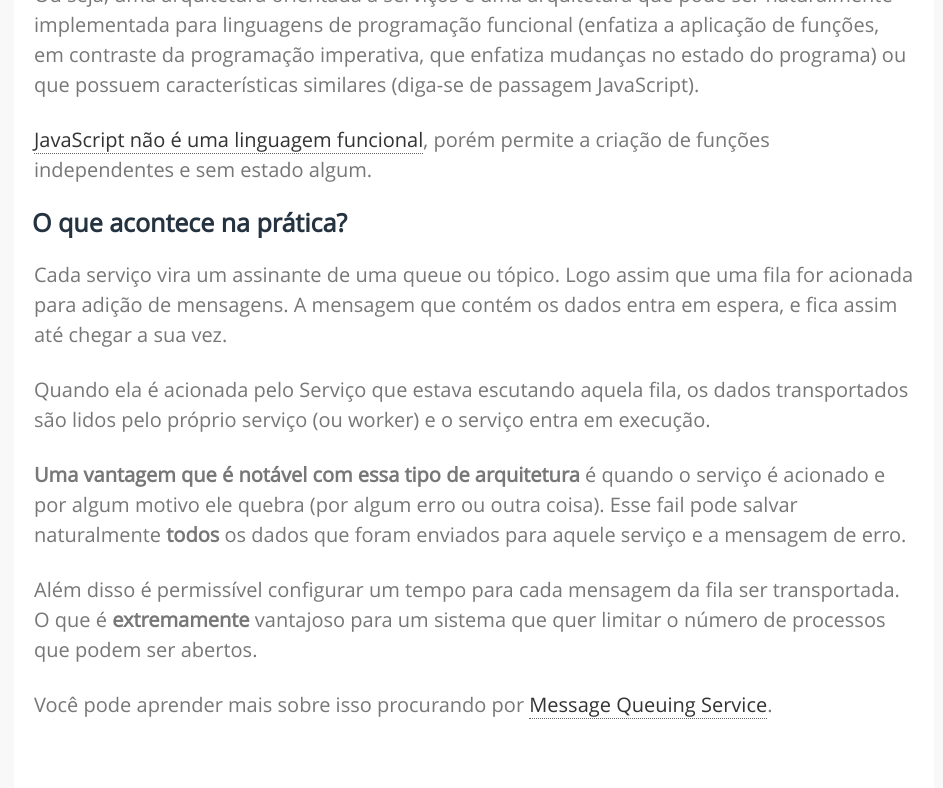
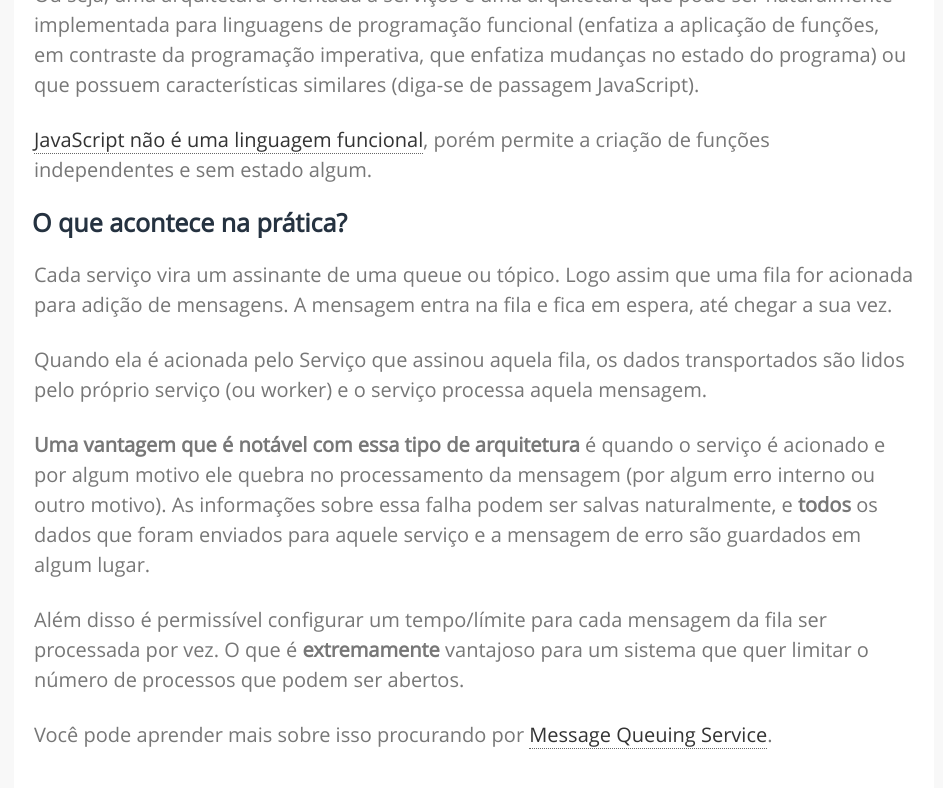
Before and after one commit to raphamorim/raphamorim.github.com, a Jekyll site: the page built from _posts/2015-08-2-redesenhando-sua-arquitetura-com-queues-workers-services.md, in a window 1280 px wide and 900 px high, scrolled down 2368 px. Shown: the top 788 px of the window, without its empty margins (166-1109 px from the left). Built offline with Jekyll 4.4.1, drawn with Linux system fonts in a browser that asks for light colours; comment, search, counter and statistics services are not loaded.

Commit message:
mudanças no artigo

```diff
--- a/_posts/2015-08-2-redesenhando-sua-arquitetura-com-queues-workers-services.md
+++ b/_posts/2015-08-2-redesenhando-sua-arquitetura-com-queues-workers-services.md
@@ -45,12 +45,12 @@ Ou seja, uma arquitetura orientada a serviços é uma arquitetura que pode ser n
 
 ## O que acontece na prática?
 
-Cada serviço vira um assinante de uma queue ou tópico. Logo assim que uma fila for acionada para adição de mensagens. A mensagem que contém os dados entra em espera, e fica assim até chegar a sua vez.
+Cada serviço vira um assinante de uma queue ou tópico. Logo assim que uma fila for acionada para adição de mensagens. A mensagem entra na fila e fica em espera, até chegar a sua vez.
 
-Quando ela é acionada pelo Serviço que estava escutando aquela fila, os dados transportados são lidos pelo próprio serviço (ou worker) e o serviço entra em execução.
+Quando ela é acionada pelo Serviço que assinou aquela fila, os dados transportados são lidos pelo próprio serviço (ou worker) e o serviço processa aquela mensagem.
 
-**Uma vantagem que é notável com essa tipo de arquitetura** é quando o serviço é acionado e por algum motivo ele quebra (por algum erro ou outra coisa). Esse fail pode salvar naturalmente **todos** os dados que foram enviados para aquele serviço e a mensagem de erro.
+**Uma vantagem que é notável com essa tipo de arquitetura** é quando o serviço é acionado e por algum motivo ele quebra no processamento da mensagem (por algum erro interno ou outro motivo). As informações sobre essa falha podem ser salvas naturalmente, e **todos** os dados que foram enviados para aquele serviço e a mensagem de erro são guardados em algum lugar.
 
-Além disso é permissível configurar um tempo para cada mensagem da fila ser transportada. O que é **extremamente** vantajoso para um sistema que quer limitar o número de processos que podem ser abertos.
+Além disso é permissível configurar um tempo/límite para cada mensagem da fila ser processada por vez. O que é **extremamente** vantajoso para um sistema que quer limitar o número de processos que podem ser abertos.
 
 Você pode aprender mais sobre isso procurando por [Message Queuing Service](https://en.wikipedia.org/wiki/Message_queuing_service).
```
Also changed, not shown: 1 other file.
